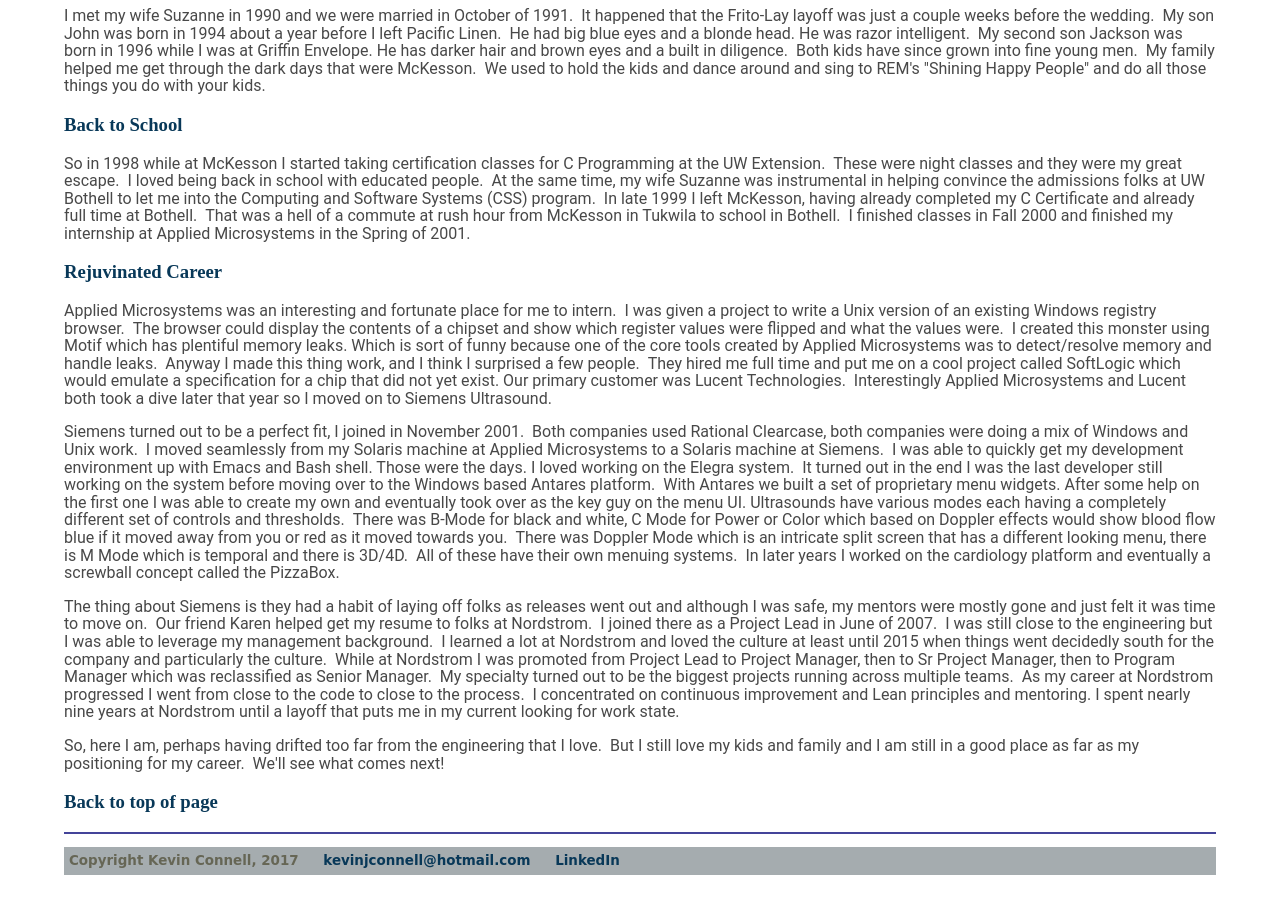
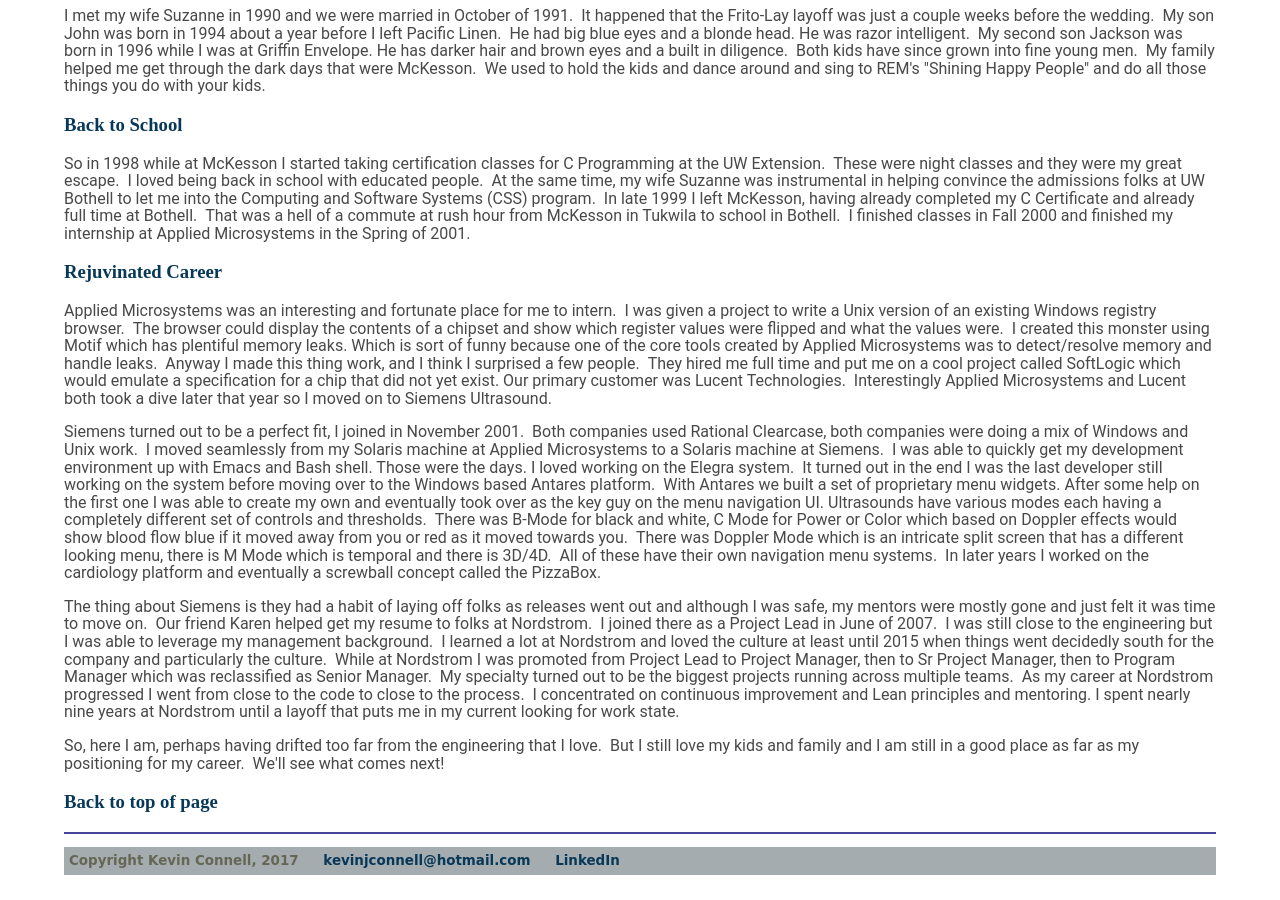
Before and after one commit to mo4dawg/mo4dawg.github.io, a Jekyll site: the page built from about/index.html, in a window 1280 px wide and 900 px high, scrolled down 2082 px. Built offline with Jekyll 4.4.1, drawn with Linux system fonts in a browser that asks for light colours.

Commit message:
Update index.html

```diff
--- a/about/index.html
+++ b/about/index.html
@@ -52,7 +52,7 @@
 	<p>So in 1998 while at McKesson I started taking certification classes for C Programming at the UW Extension. &nbsp;These were night classes and they were my great escape. &nbsp;I loved being back in school with educated people. &nbsp;At the same time, my wife Suzanne was instrumental in helping convince the admissions folks at UW Bothell to let me into the Computing and Software Systems (CSS) program. &nbsp;In late 1999 I left McKesson, having already completed my C Certificate and already full time at Bothell. &nbsp;That was a hell of a commute at rush hour from McKesson in Tukwila to school in Bothell. &nbsp;I finished classes in Fall 2000 and finished my internship at Applied Microsystems in the Spring of 2001.</p>
 	<h3><a href="http://kevinjconnell.com/about/#top" name="Career">Rejuvinated Career</a></h3>
 	<p>Applied Microsystems was an interesting and fortunate place for me to intern. &nbsp;I was given a project to write a Unix version of an existing Windows registry browser. &nbsp;The browser could display the contents of a chipset and show which register values were flipped and what the values were. &nbsp;I created this monster using Motif which has plentiful memory leaks.  Which is sort of funny because one of the core tools created by Applied Microsystems was to detect/resolve memory and handle leaks.&nbsp; Anyway I made this thing work, and I think I surprised a few people. &nbsp;They hired me full time and put me on a cool project called SoftLogic which would emulate a specification for a chip that did not yet exist.  Our primary customer was Lucent Technologies. &nbsp;Interestingly Applied Microsystems and Lucent both took a dive later that year so I moved on to Siemens Ultrasound.</p>
-	<p>Siemens turned out to be a perfect fit, I joined in November 2001. &nbsp;Both companies used Rational Clearcase, both companies were doing a mix of Windows and Unix work. &nbsp;I moved seamlessly from my Solaris machine at Applied Microsystems to a Solaris machine at Siemens. &nbsp;I was able to quickly get my development environment up with Emacs and Bash shell.  Those were the days.  I loved working on the Elegra system. &nbsp;It turned out in the end I was the last developer still working on the system before moving over to the Windows based Antares platform. &nbsp;With Antares we built a set of proprietary menu widgets.  After some help on the first one I was able to create my own and eventually took over as the key guy on the menu UI.  Ultrasounds have various modes each having a completely different set of controls and thresholds. &nbsp;There was B-Mode for black and white, C Mode for Power or Color which based on Doppler effects would show blood flow blue if it moved away from you or red as it moved towards you. &nbsp;There was Doppler Mode which is an intricate split screen that has a different looking menu, there is M Mode which is temporal and there is 3D/4D. &nbsp;All of these have their own menuing systems. &nbsp;In later years I worked on the cardiology platform and eventually a screwball concept called the PizzaBox. </p>
+	<p>Siemens turned out to be a perfect fit, I joined in November 2001. &nbsp;Both companies used Rational Clearcase, both companies were doing a mix of Windows and Unix work. &nbsp;I moved seamlessly from my Solaris machine at Applied Microsystems to a Solaris machine at Siemens. &nbsp;I was able to quickly get my development environment up with Emacs and Bash shell.  Those were the days.  I loved working on the Elegra system. &nbsp;It turned out in the end I was the last developer still working on the system before moving over to the Windows based Antares platform. &nbsp;With Antares we built a set of proprietary menu widgets.  After some help on the first one I was able to create my own and eventually took over as the key guy on the menu navigation UI.  Ultrasounds have various modes each having a completely different set of controls and thresholds. &nbsp;There was B-Mode for black and white, C Mode for Power or Color which based on Doppler effects would show blood flow blue if it moved away from you or red as it moved towards you. &nbsp;There was Doppler Mode which is an intricate split screen that has a different looking menu, there is M Mode which is temporal and there is 3D/4D. &nbsp;All of these have their own navigation menu systems. &nbsp;In later years I worked on the cardiology platform and eventually a screwball concept called the PizzaBox. </p>
 	<p> The thing about Siemens is they had a habit of laying off folks as releases went out and although I was safe, my mentors were mostly gone and just felt it was time to move on. &nbsp;Our friend Karen helped get my resume to folks at Nordstrom. &nbsp;I joined there as a Project Lead in June of 2007. &nbsp;I was still close to the engineering but I was able to leverage my management background. &nbsp;I learned a lot at Nordstrom and loved the culture at least until 2015 when things went decidedly south for the company and particularly the culture. &nbsp;While at Nordstrom I was promoted from Project Lead to Project Manager, then to Sr Project Manager, then to Program Manager which was reclassified as Senior Manager. &nbsp;My specialty turned out to be the biggest projects running across multiple teams.  &nbsp;As my career at Nordstrom progressed I went from close to the code to close to the process. &nbsp;I concentrated on continuous improvement and Lean principles and mentoring. I spent nearly nine years at Nordstrom until a layoff that puts me in my current looking for work state. </p>
 	<p>So, here I am, perhaps having drifted too far from the engineering that I love.  &nbsp;But I still love my kids and family and I am still in a good place as far as my positioning for my career. &nbsp;We'll see what comes next!</p>
 	<h3><a href="http://kevinjconnell.com/about/#top">Back to top of page</a></h3>
```
